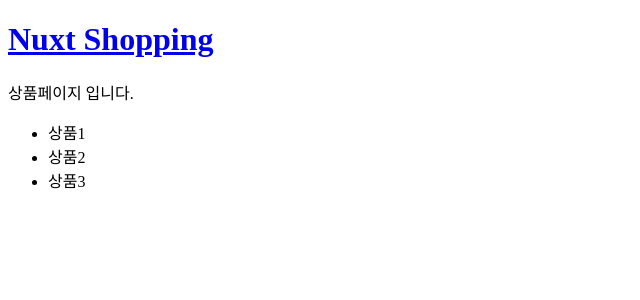
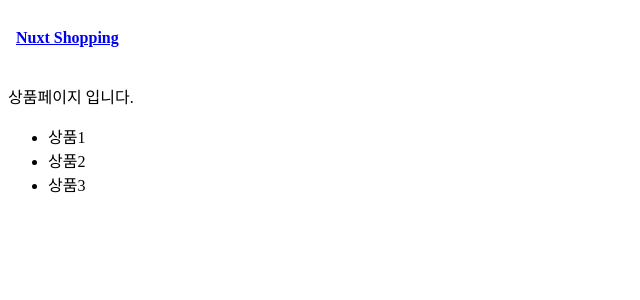
Before and after one commit to kkwondev/learn-nuxt, a Nuxt app: page /product in a window 1280 px wide. Shown: the top 300 px of the page, without its empty margins (0-640 px from the left). Built offline with nearby package versions, Linux system fonts and the light colour scheme.

Commit message:
헤더와 검색 ui 스타일 정리

```diff
--- a/components/SearchInput.vue
+++ b/components/SearchInput.vue
@@ -1,11 +1,12 @@
 <template>
-  <div>
+  <div class="input-wrapper flex">
     <input
+      class="search-input"
       type="text"
       :value="value"
       @input="$emit('input', $event.target.value)"
     />
-    <button type="button" @click="$emit('search')">search</button>
+    <button class="btn" type="button" @click="$emit('search')">search</button>
   </div>
 </template>
 
@@ -20,4 +21,18 @@ export default {
 }
 </script>
 
-<style></style>
+<style scoped>
+.input-wrapper {
+  height: 40px;
+  margin: 1rem 0;
+}
+.search-input {
+  width: 200px;
+  font-size: 1.2rem;
+  font-weight: 500;
+}
+.btn {
+  font-size: 1.2rem;
+  font-weight: 500;
+}
+</style>
--- a/layouts/default.vue
+++ b/layouts/default.vue
@@ -1,7 +1,7 @@
 <template>
-  <div>
-    <header>
-      <NuxtLink to="/"> <h1>Nuxt Shopping</h1></NuxtLink>
+  <div class="wrap">
+    <header class="title">
+      <NuxtLink to="/" class="logo">Nuxt Shopping</NuxtLink>
     </header>
     <Nuxt />
   </div>
@@ -11,4 +11,21 @@
 export default {}
 </script>
 
-<style></style>
+<style scoped>
+.wrap {
+  max-width: 1710px;
+  margin: 0 auto;
+}
+header {
+  height: 60px;
+  display: flex;
+  align-items: center;
+  padding: 0 0.5rem;
+}
+.logo {
+  font-weight: 900;
+}
+.logo:visited {
+  color: inherit;
+}
+</style>
```
